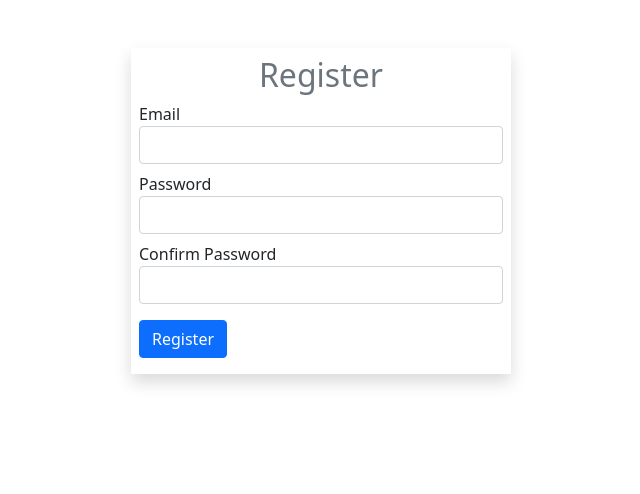
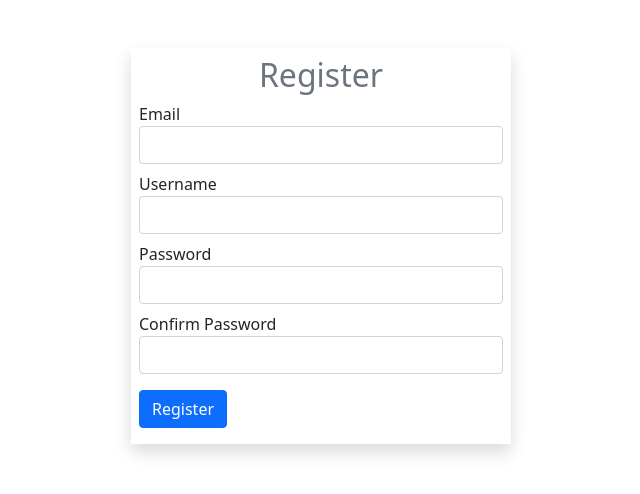
Before and after one commit to Oladayo-Ahmod/vue_chat_app, a Vue app: page / in a window 1280 px wide. Shown: the top 494 px of the page, without its empty margins (319-959 px from the left). Built offline with nearby package versions, Linux system fonts and the light colour scheme.

Commit message:
username functionality to the form

```diff
--- a/src/views/Register.vue
+++ b/src/views/Register.vue
@@ -13,6 +13,10 @@
               <div class="form-group my-2">
                 <label for="">Email</label>
                 <input type="email"  v-model="email" name="" id="" class="form-control" placeholder="" aria-describedby="helpId">
+              </div>
+              <div class="form-group my-2">
+                <label for="">Username</label>
+                <input type="text"  v-model="username" name="" id="" class="form-control" placeholder="" aria-describedby="helpId">
               </div>
               <div class="form-group my-2">
                 <label for="">Password</label>
@@ -40,6 +44,7 @@
       const email = ref("");
       const password = ref("");
       const c_password = ref("");
+      const username = ref('')
       // const auth = getAuth();
       // const successMessage = '';
       const register_state = reactive({
@@ -49,7 +54,7 @@
 
      const Register = ()=>{
       //  alert(password.value)
-        if(password.value == '' || c_password.value == '' ||  email.value == ''){
+        if(password.value == '' || c_password.value == '' ||  email.value == '' ||  username.value == ''){
           register_state.successMessage = ''
           register_state.errorMessage = 'All fields are required!'
           console.log(register_state.errorMessage)
```
